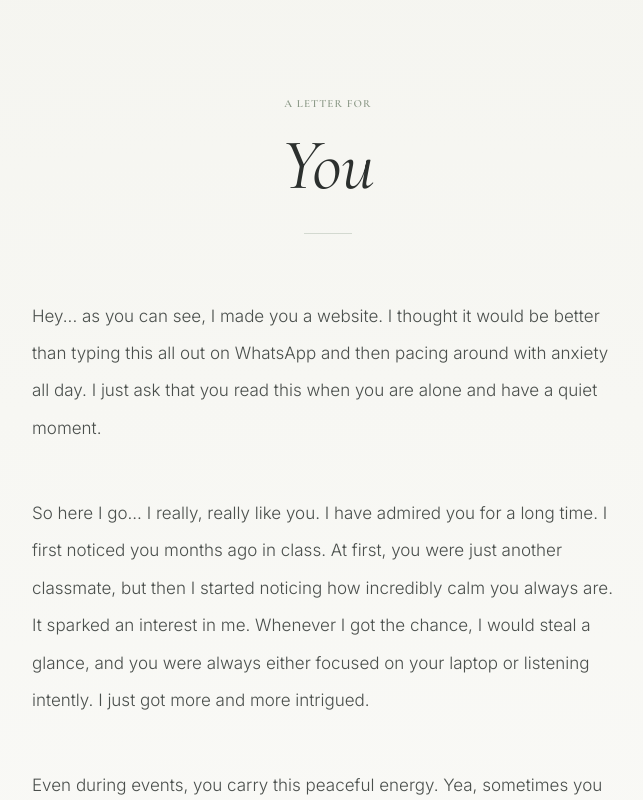
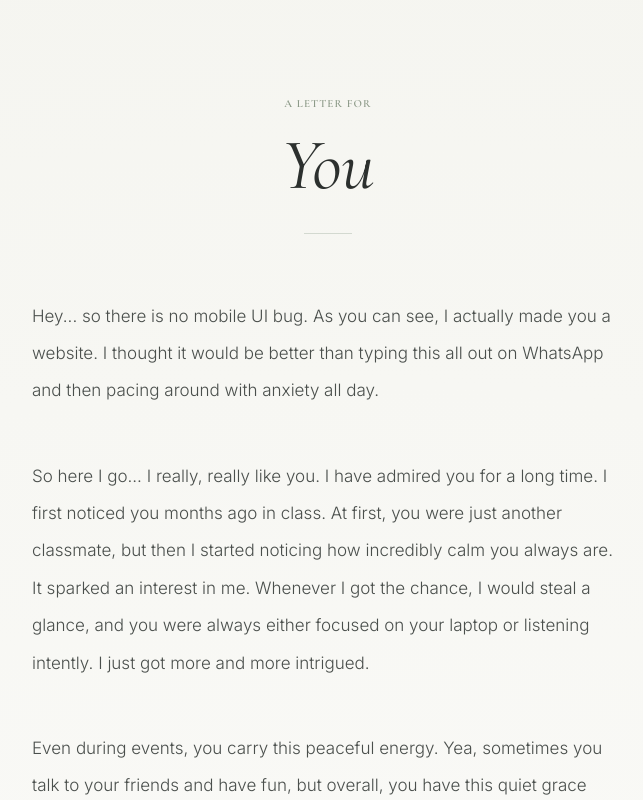
Before and after one commit to krrish175-byte/for-you, a React (Vite) app: page / in a window 1280 px wide. Both pictures are taken after a click on the button "THE PERIMETER IS SECURE". Shown: the top 800 px of the page, without its empty margins (312-955 px from the left). Built offline with nearby package versions, Linux system fonts and the light colour scheme.

Commit message:
final changes

```diff
--- a/src/components/LetterScreen.tsx
+++ b/src/components/LetterScreen.tsx
@@ -2,7 +2,7 @@ import { motion } from 'framer-motion';
 
 export function LetterScreen() {
     const paragraphs = [
-        "Hey... as you can see, I made you a website. I thought it would be better than typing this all out on WhatsApp and then pacing around with anxiety all day. I just ask that you read this when you are alone and have a quiet moment.",
+        "Hey... so there is no mobile UI bug. As you can see, I actually made you a website. I thought it would be better than typing this all out on WhatsApp and then pacing around with anxiety all day.",
         "So here I go... I really, really like you. I have admired you for a long time. I first noticed you months ago in class. At first, you were just another classmate, but then I started noticing how incredibly calm you always are. It sparked an interest in me. Whenever I got the chance, I would steal a glance, and you were always either focused on your laptop or listening intently. I just got more and more intrigued.",
         "Even during events, you carry this peaceful energy. Yea, sometimes you talk to your friends and have fun, but overall, you have this quiet grace about you. And I really love that.",
         "Then came Holi. That day, I saw a completely different side of you. Sabko rang lagana, then pani ke saath khelna, having so much fun... I was like, wow, this side of her exists too? I do not know if I should say this, but that day, you were the only girl jisko mene color lagaya tha (with consent obviously).",
```
